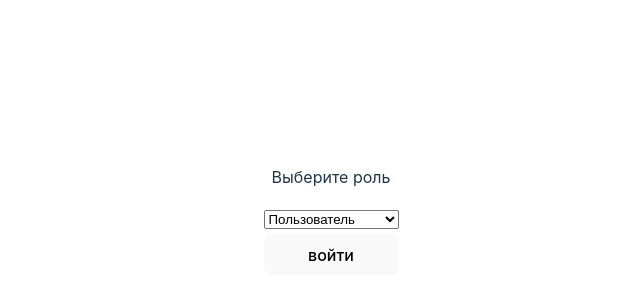
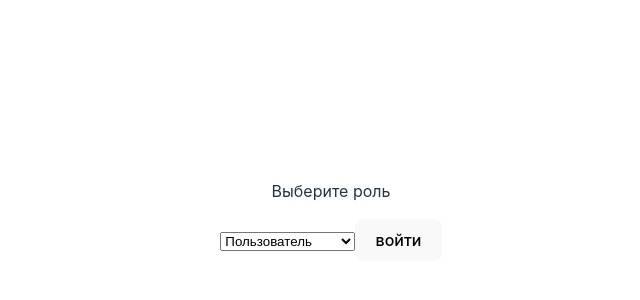
Before and after one commit to sipibibu/alfaGrammaFront, a React (Vite) app: page / in a window 1280 px wide. Shown: the part 188-488 px from the top of the page, without its empty margins (309-949 px from the left). Built offline with nearby package versions, Linux system fonts and the light colour scheme.

Commit message:
test server

```diff
--- a/package.json
+++ b/package.json
@@ -11,6 +11,7 @@
   },
   "dependencies": {
     "axios": "^1.5.1",
+    "cors": "^2.8.5",
     "react": "^18.2.0",
     "react-dom": "^18.2.0"
   },
--- a/src/App.tsx
+++ b/src/App.tsx
@@ -1,30 +1,39 @@
 import { useState } from 'react'
 import './App.css'
 import axios from "axios";
-import {server} from "./const";
 
 function App() {
   const [select, setSelect] = useState("Пользователь")
-  const getSelectedValue = (event: React.ChangeEvent<HTMLInputElement>) => {
+  const axiosInstance = axios.create({
+            baseURL: "https://alpha-gramms.zavsoft.net/",
+            withCredentials: true,
+        }
+        );
+
+    const getSelectedValue = (event) => {
       setSelect(event.target.value)
   }
 
   const axiosGet = () => {
-      axios.get(server + "/register/respondent").then((response) => {
-          console.log(response);
-      });
+    axios.get("https://alpha-gramms.zavsoft.net/register/respondent", {
+        withCredentials: true,
+        credentials: "include",
+        cors: {
+            "Access-Control-Allow-Origin": "https://alpha-gramms.zavsoft.net",
+            "Access-Control-Allow-Credentials": true,
+            "Access-Control-Allow-Methods": ["POST", "PUT", "PATCH", "GET", "DELETE", "OPTIONS"],
+            "Access-Control-Allow-Headers": ["Origin", "X-Requested-With", "Content-Type", "Accept"]
+        }})
   }
 
   return (
     <>
-        <div style={{display: "flex", flexDirection: "column", gap: "5px"}}>
         <p>Выберите роль</p>
-        <select onChange={() => getSelectedValue} value={select}>
+        <select onChange={getSelectedValue} value={select}>
             <option>Пользователь</option>
             <option>Предприниматель</option>
         </select>
-        <button onClick={axiosGet}>войти</button>
-        </div>
+        <button onClick={axiosGet} type={"submit"}>войти</button>
     </>
   )
 }
--- a/src/const.ts
+++ b/src/const.ts
@@ -1 +1 @@
-export const server: string = "http://localhost:8080";
+export const server: string = "https://alpha-gramms.zavsoft.net";
--- a/src/main.tsx
+++ b/src/main.tsx
@@ -1,6 +1,6 @@
-import React from 'react'
-import ReactDOM from 'react-dom/client'
-import App from './App.tsx'
+import * as React from 'react'
+import * as ReactDOM from 'react-dom/client'
+import App from './App'
 import './index.css'
 
 ReactDOM.createRoot(document.getElementById('root')!).render(
```
Also changed, not shown: 1 other file (tests, documents, lock files or other folders).
